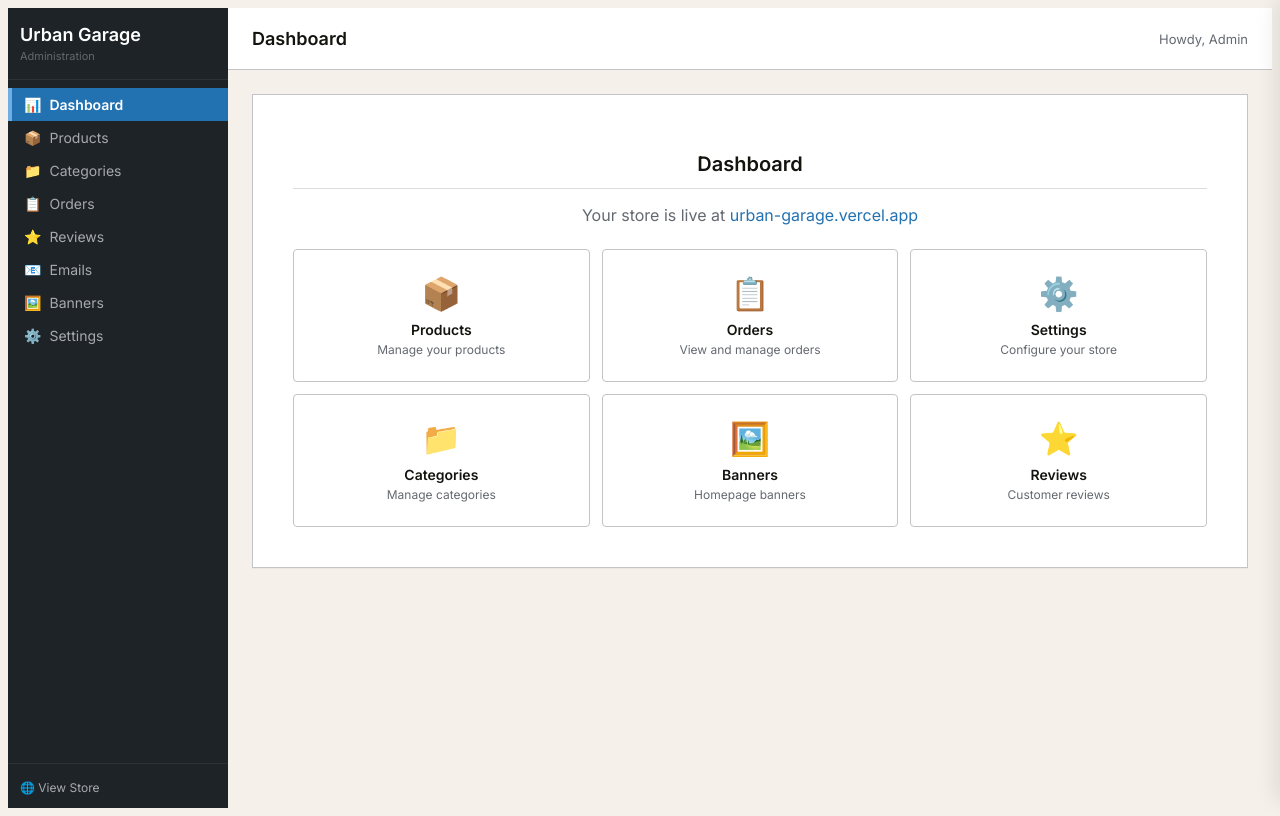
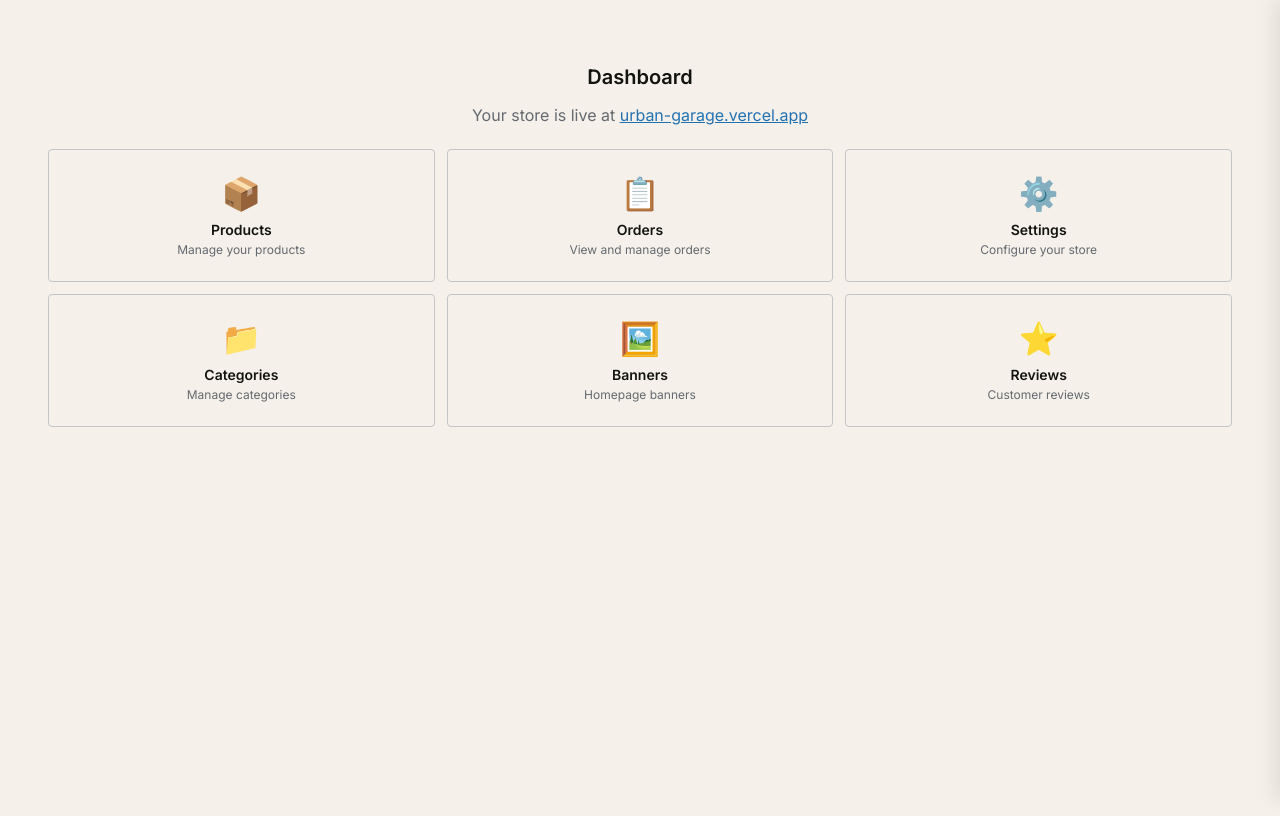
Before and after one commit to gggrace12333-byte/urbangarage, a Next.js app: page /admin in a window 1280 px wide. Built offline with nearby package versions, Linux system fonts and the light colour scheme; no server answers; the database is empty.

Commit message:
Minimal admin layout to debug white screen

```diff
--- a/src/app/admin/layout.tsx
+++ b/src/app/admin/layout.tsx
@@ -1,6 +1,3 @@
-import AdminShell from '@/components/admin/AdminShell';
-import './admin.css';
-
 export default function AdminLayout({ children }: { children: React.ReactNode }) {
-  return <AdminShell>{children}</AdminShell>;
+  return <>{children}</>;
 }
```
